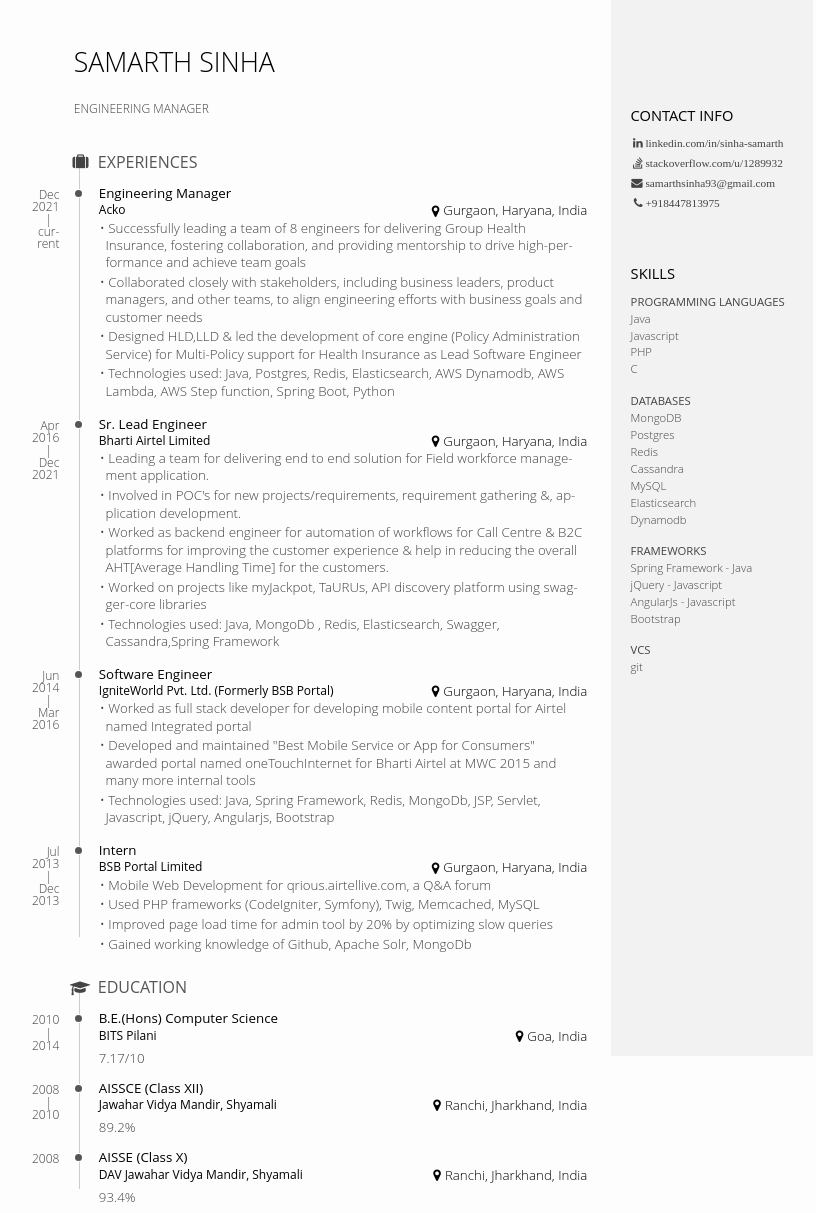
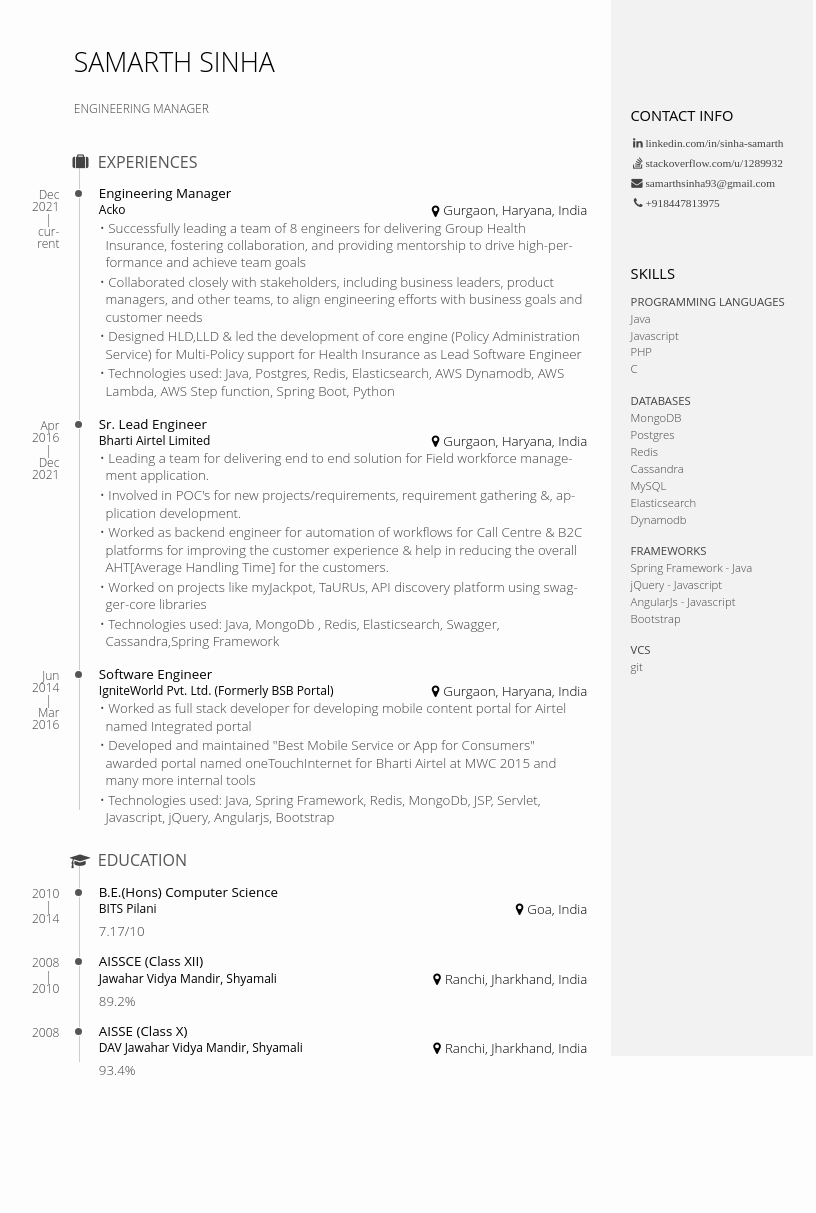
Before and after one commit to samarthsinha/samarthsinha.github.io, a Jekyll site: the page built from resume.md, in a window 1280 px wide. Shown: the whole page, without its empty margins (3-819 px from the left). Built offline with Jekyll 4.4.1, drawn with Linux system fonts in a browser that asks for light colours; after the commit the page ends 1086 px from its top, so only the background shows below that.

Commit message:
Update resume.md

```diff
--- a/resume.md
+++ b/resume.md
@@ -84,7 +84,7 @@
                 </div>
             </div>
         </section>
-        <section class="blocks">
+<!--         <section class="blocks">
             <div class="date">
                 <span>Jul 2013</span><span>Dec 2013</span>
             </div>
@@ -105,7 +105,7 @@
                     </ul>
                 </div>
             </div>
-        </section>
+        </section> -->
     </section>
     <!--<section class="main-block">
         <h2>
```
